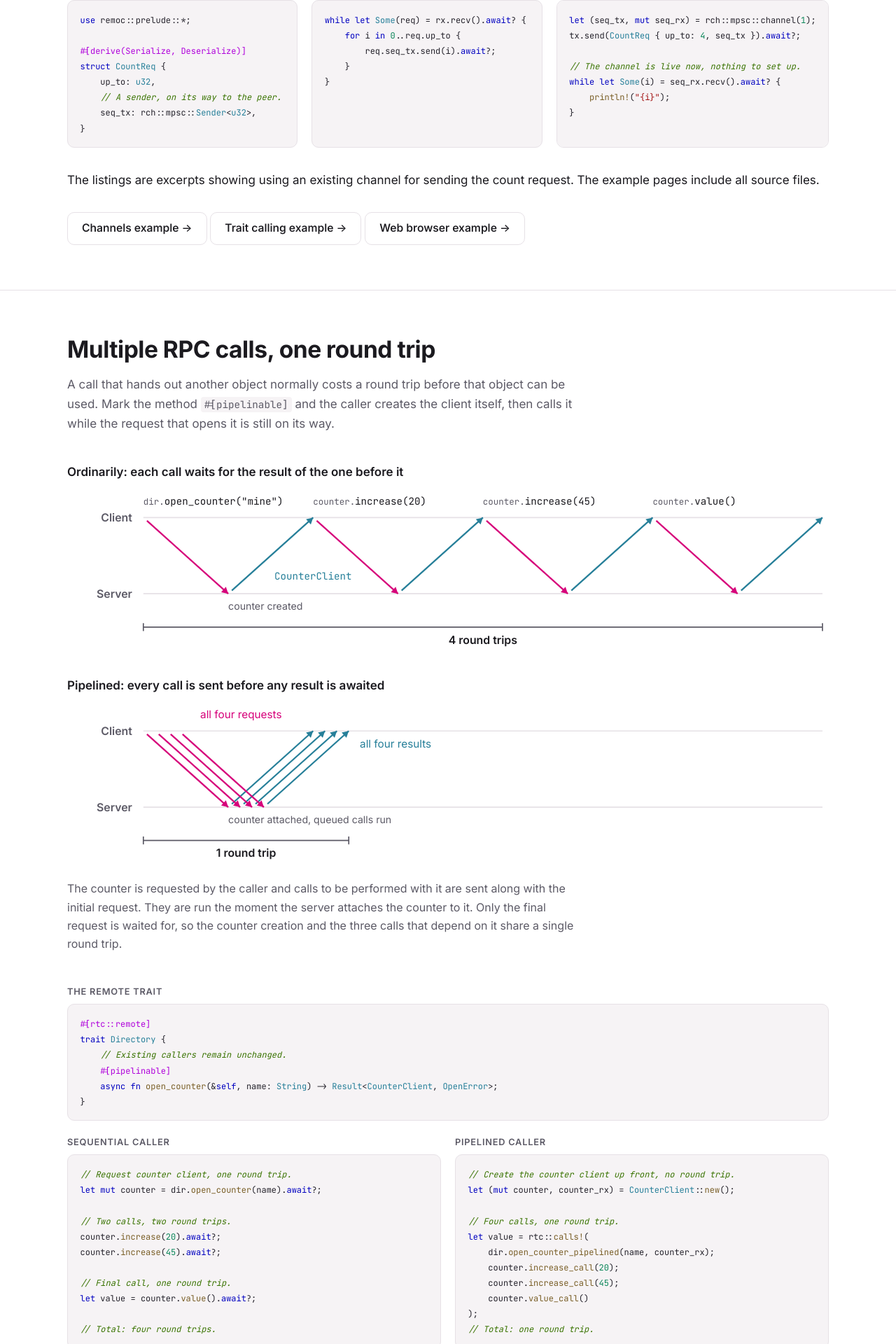
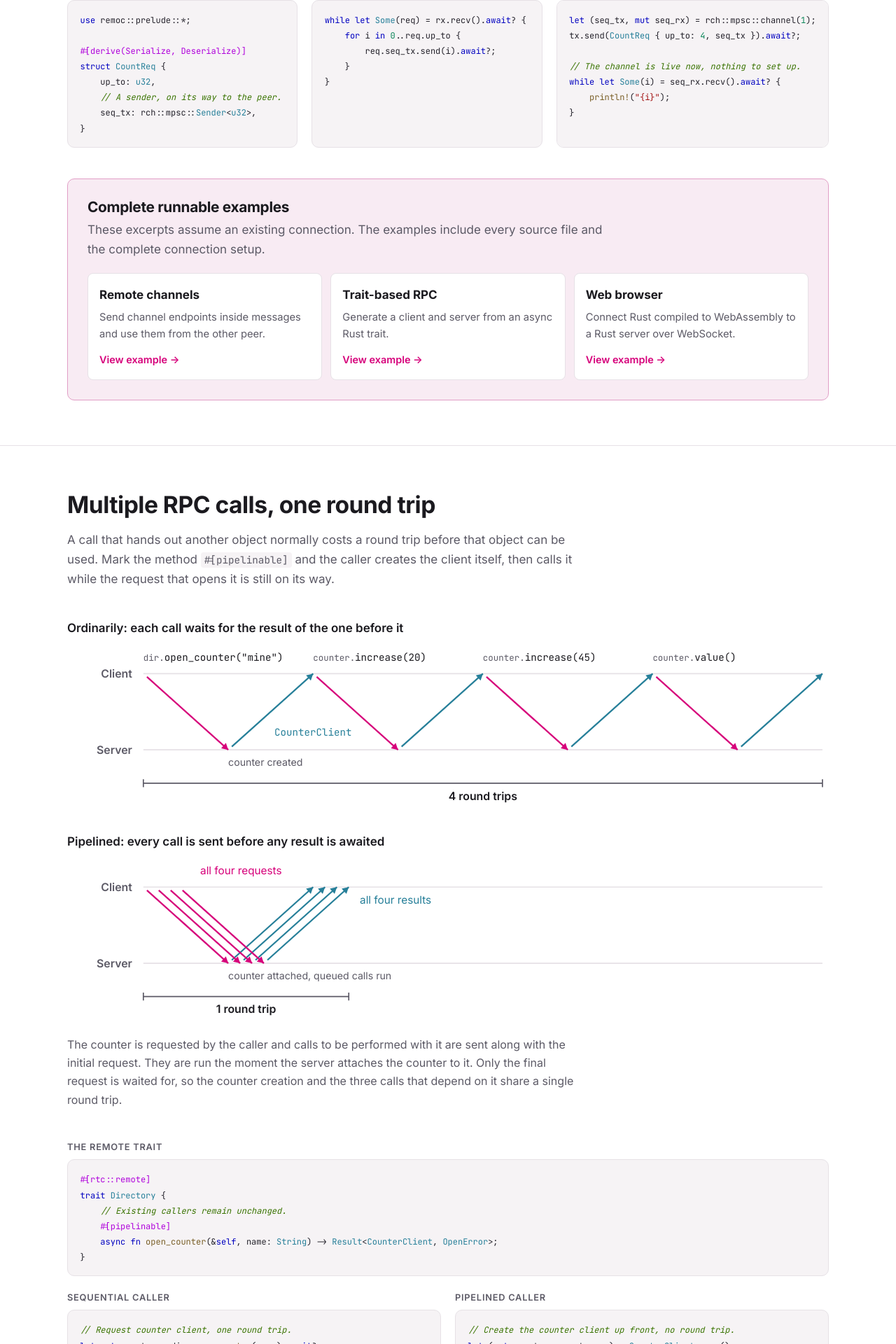
Before and after one commit to remoc-rs/remoc-rs.github.io, a Jekyll site: the page built from index.html, in a window 1280 px wide. Shown: the part 2575-4495 px from the top of the page at 70% size. Built offline with Jekyll 4.4.1, drawn with Linux system fonts in a browser that asks for light colours.

Commit message:
remoc: more prominent examples

```diff
--- a/index.html
+++ b/index.html
@@ -131,15 +131,30 @@ tx.send(<span class="t">CountReq</span> { up_to: <span class="n">4</span>, seq_t
                 </figure>
                 </div>
 
-                <p class="section-foot">
-                    The listings are excerpts showing using an existing channel for sending the count request.
-                    The example pages include all source files.
-                </p>
-                <p class="section-foot">
-                    <a class="button" href="/examples/channels.html">Channels example &rarr;</a>
-                    <a class="button" href="/examples/rtc.html">Trait calling example &rarr;</a>
-                    <a class="button" href="/examples/rtc-web.html">Web browser example &rarr;</a>
-                </p>
+                <aside class="examples-banner" aria-labelledby="examples-heading">
+                    <h3 id="examples-heading">Complete runnable examples</h3>
+                    <p>
+                        These excerpts assume an existing connection. The examples include every source
+                        file and the complete connection setup.
+                    </p>
+                    <div class="example-links">
+                        <a class="example-link" href="/examples/channels.html">
+                            <strong>Remote channels</strong>
+                            <span>Send channel endpoints inside messages and use them from the other peer.</span>
+                            <b>View example &rarr;</b>
+                        </a>
+                        <a class="example-link" href="/examples/rtc.html">
+                            <strong>Trait-based RPC</strong>
+                            <span>Generate a client and server from an async Rust trait.</span>
+                            <b>View example &rarr;</b>
+                        </a>
+                        <a class="example-link" href="/examples/rtc-web.html">
+                            <strong>Web browser</strong>
+                            <span>Connect Rust compiled to WebAssembly to a Rust server over WebSocket.</span>
+                            <b>View example &rarr;</b>
+                        </a>
+                    </div>
+                </aside>
             </div>
         </section>
 
--- a/style.css
+++ b/style.css
@@ -933,6 +933,67 @@ nav[aria-label="Primary"] a[aria-current="page"] {
     margin-top: 2.75rem;
 }
 
+.examples-banner {
+    margin-top: 2.75rem;
+    padding: clamp(1.25rem, 3vw, 1.75rem);
+    border: 1px solid color-mix(in srgb, var(--accent) 30%, var(--border));
+    border-radius: var(--radius);
+    background: color-mix(in srgb, var(--accent) 5%, var(--bg-alt));
+}
+
+.examples-banner h3 {
+    font-size: 1.3rem;
+    margin-bottom: 0.35rem;
+}
+
+.examples-banner > p {
+    max-width: 46rem;
+    margin-bottom: 1.25rem;
+    color: var(--fg-muted);
+}
+
+.example-links {
+    display: grid;
+    grid-template-columns: repeat(auto-fit, minmax(min(13rem, 100%), 1fr));
+    gap: 0.75rem;
+}
+
+.example-link {
+    display: flex;
+    flex-direction: column;
+    min-width: 0;
+    padding: 1rem;
+    border: 1px solid var(--border);
+    border-radius: calc(var(--radius) - 2px);
+    background: var(--bg);
+    color: var(--fg);
+    text-decoration: none;
+    transition: border-color 0.15s, transform 0.15s;
+}
+
+.example-link:hover {
+    border-color: var(--accent);
+    color: var(--fg);
+    transform: translateY(-1px);
+}
+
+.example-link strong {
+    margin-bottom: 0.35rem;
+}
+
+.example-link span {
+    flex: 1;
+    color: var(--fg-muted);
+    font-size: 0.92rem;
+}
+
+.example-link b {
+    margin-top: 0.8rem;
+    color: var(--accent);
+    font-size: 0.9rem;
+    font-weight: 600;
+}
+
 /* One encoding of the data format: a heading, what it buys, and the diagram.
    The section holds one of these per configuration. */
 
```
